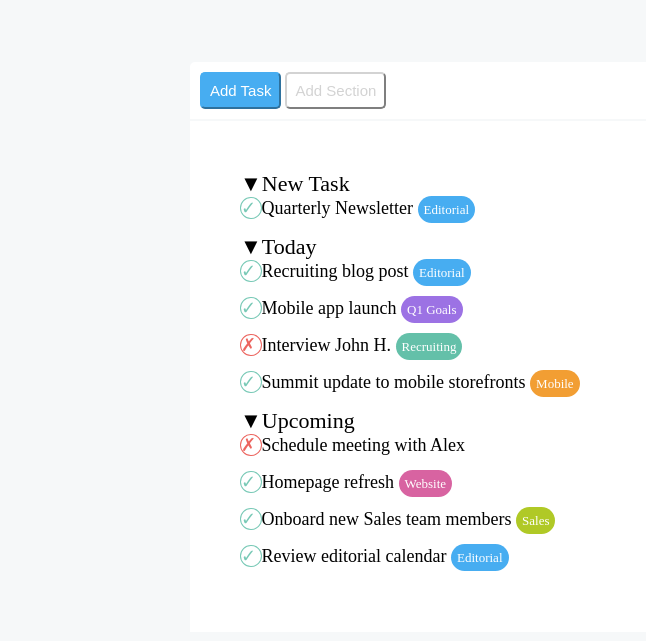
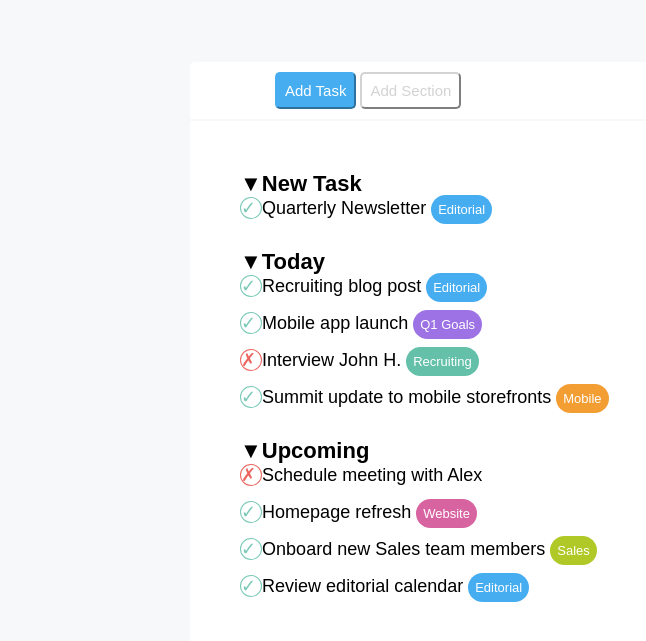
Before and after one commit to Federico-Maiocchi/html-css-toboolist, a plain HTML site: page index.html in a window 1280 px wide. Shown: the part 73-714 px from the top of the page, without its empty margins (0-646 px from the left). Drawn offline with Linux system fonts and the light colour scheme.

Commit message:
CSS adjustment

```diff
--- a/css/app.css
+++ b/css/app.css
@@ -68,6 +68,7 @@ body {
     border-radius: 5px;
     border-color: #47adf1;
     font-size: 15px;
+    margin-left: 75px;
 }
 
 #hidden-button {
@@ -82,18 +83,21 @@ body {
 /*start list*/
 ul {
     list-style: none;
+    font-family: Arial, Helvetica, sans-serif;
     font-size: 22px;
-    margin-bottom: 15px;
+    font-weight: 800;
+    margin-bottom: 30px;
 }
 
 li {
     font-size: 18px;
     margin-bottom: 15px;
+    font-weight: 400;
 }
-
+/* signs signs and attributes*/
 .signs {
-    width: 25px;
-    height: 25px;
+    width: 15px;
+    height: 15px;
     border-radius: 50%;
     border: 1px solid;
 }
@@ -107,18 +111,17 @@ li {
     color: #ec655f;
     background-color: white;
 }
-
+/*cell size*/
 .cells {
     border-radius: 25px;
-    padding: 6px;
+    padding: 7px;
     font-size: small;
     color: white;
 }
-
-
+/*body list*/
 .main-list {
     background-color: white;
     padding: 50px;
+    margin-bottom: 50px;
 }
-
-/*star 1 part*/
+/*end list*/
--- a/index.html
+++ b/index.html
@@ -17,24 +17,24 @@
     <!--main-->
     <main class="container">
         <!--buttons-->
-        <div class="main-buttons container">
+        <div class="main-buttons">
             <input class="bg-blue button" type="button" value="Add Task">
             <input id="hidden-button" type="button" value="Add Section">
         </div>
         <!--list-->
         <div class="main-list">
-        <!--1 part new task, 1 row-->
+        <!--1 part 1 row-->
             <ul>&#9660;New Task
                 <li><span class="signs positive"> &check; </span>Quarterly Newsletter <span class="cells bg-blue">Editorial</span></li>
             </ul>
-        <!--2 part today 4 rows -->
+        <!--2 part 4 rows-->
             <ul>&#9660;Today
                 <li><span class="signs positive"> &check; </span>Recruiting blog post <span class="cells bg-blue">Editorial</span></li>
                 <li><span class="signs positive"> &check; </span>Mobile app launch <span class="cells bg-purple">Q1 Goals</span></li>
                 <li><span class="signs negative"> &cross; </span>Interview John H. <span class="cells bg-green">Recruiting</span></li>
                 <li><span class="signs positive"> &check; </span>Summit update to mobile storefronts <span class="cells bg-brown">Mobile</span></li>
             </ul>
-            <!--3 part upcoming 4 rows-->
+            <!--3 part 4 rows-->
             <ul>&#9660;Upcoming
                 <li><span class="signs negative"> &cross; </span>Schedule meeting with Alex <span class="cells">Editorial</span></li>
                 <li><span class="signs positive"> &check; </span>Homepage refresh <span class="cells bg-pink">Website</span></li>
```
